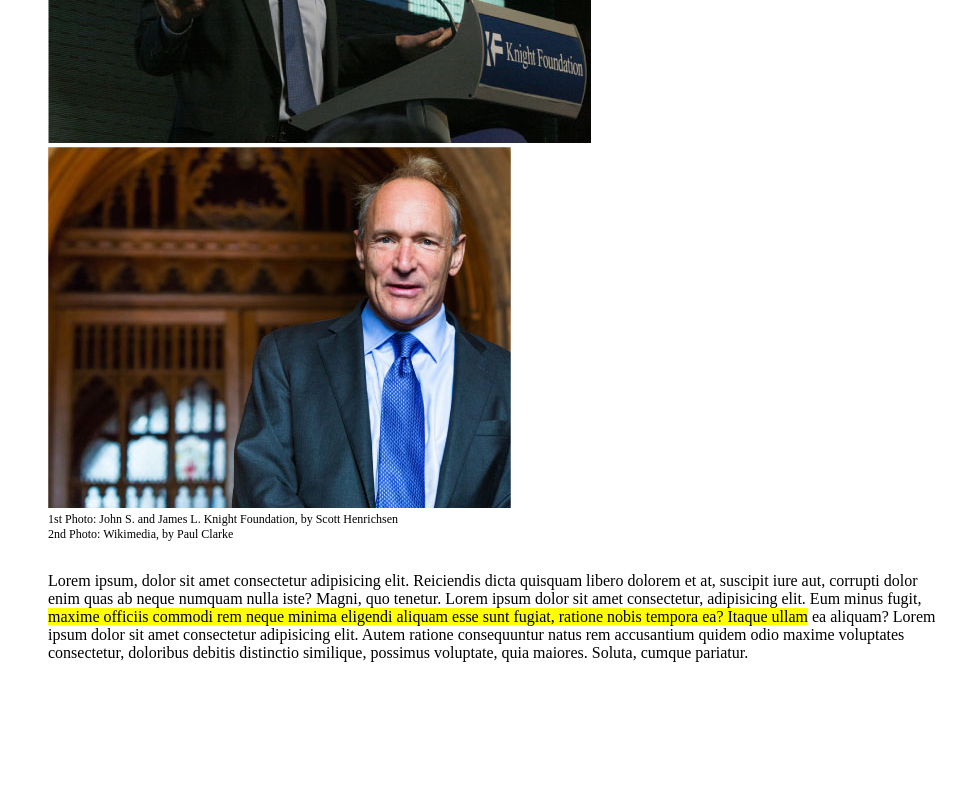
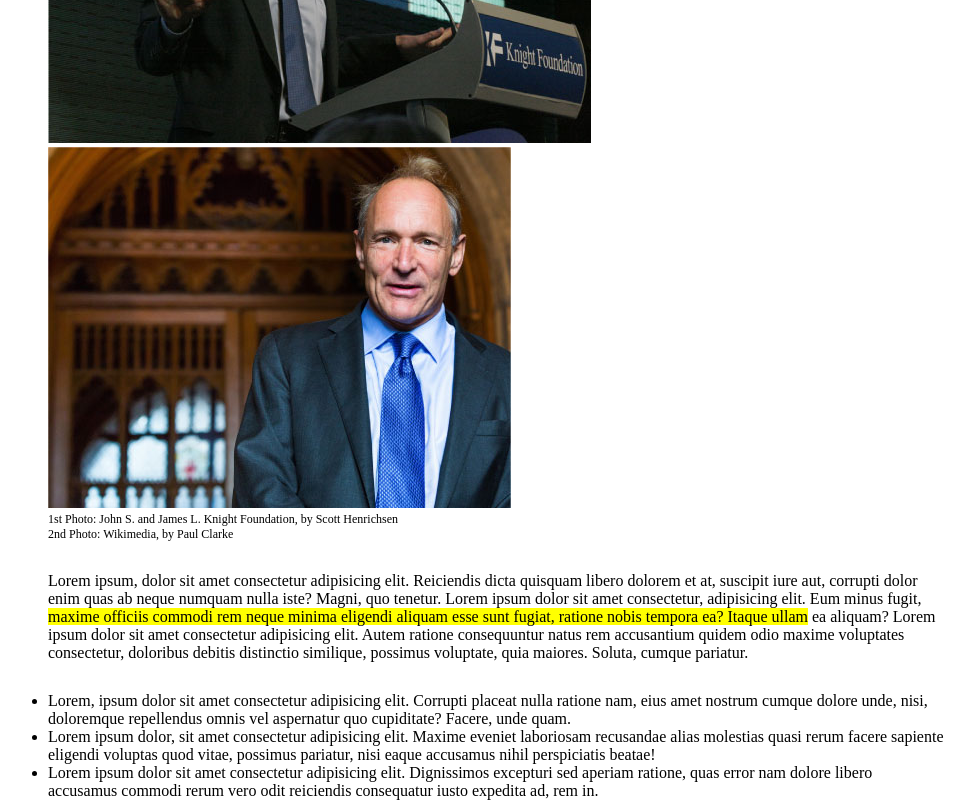
Before and after one commit to AndreaPanzeriDev/html-css-booleaner, a plain HTML site: page index.html in a window 1280 px wide. Shown: the part 579-1379 px from the top of the page, without its empty margins (144-1118 px from the left). Before the commit the page ends 1241 px from the top, so only its background shows below. Drawn offline with Linux system fonts and the light colour scheme.

Commit message:
lista non numerata

```diff
--- a/assets/css/style.css
+++ b/assets/css/style.css
@@ -45,7 +45,7 @@ h1{
     font-size: 75%;
 }
 
-#articolo{
+#articolo, ul{
     margin-top: 30px;
 }
 
--- a/index.html
+++ b/index.html
@@ -34,7 +34,15 @@
             <!--articolo-->
             <section id="articolo">
                 <p>Lorem ipsum, dolor sit amet consectetur adipisicing elit. Reiciendis dicta quisquam libero dolorem et at, suscipit iure aut, corrupti dolor enim quas ab neque numquam nulla iste? Magni, quo tenetur. Lorem ipsum dolor sit amet consectetur, adipisicing elit. Eum minus fugit, <span class="evidenziato">maxime officiis commodi rem neque minima eligendi aliquam esse sunt fugiat, ratione nobis tempora ea? Itaque ullam</span> ea aliquam? Lorem ipsum dolor sit amet consectetur adipisicing elit. Autem ratione consequuntur natus rem accusantium quidem odio maxime voluptates consectetur, doloribus debitis distinctio similique, possimus voluptate, quia maiores. Soluta, cumque pariatur.</p>
+
+                <!--lista non numerata-->
+                <ul>
+                    <li>Lorem, ipsum dolor sit amet consectetur adipisicing elit. Corrupti placeat nulla ratione nam, eius amet nostrum cumque dolore unde, nisi, doloremque repellendus omnis vel aspernatur quo cupiditate? Facere, unde quam.</li>
+                    <li>Lorem ipsum dolor, sit amet consectetur adipisicing elit. Maxime eveniet laboriosam recusandae alias molestias quasi rerum facere sapiente eligendi voluptas quod vitae, possimus pariatur, nisi eaque accusamus nihil perspiciatis beatae!</li>
+                    <li>Lorem ipsum dolor sit amet consectetur adipisicing elit. Dignissimos excepturi sed aperiam ratione, quas error nam dolore libero accusamus commodi rerum vero odit reiciendis consequatur iusto expedita ad, rem in.</li>
+                </ul>
             </section>
+
 
 
 
```
